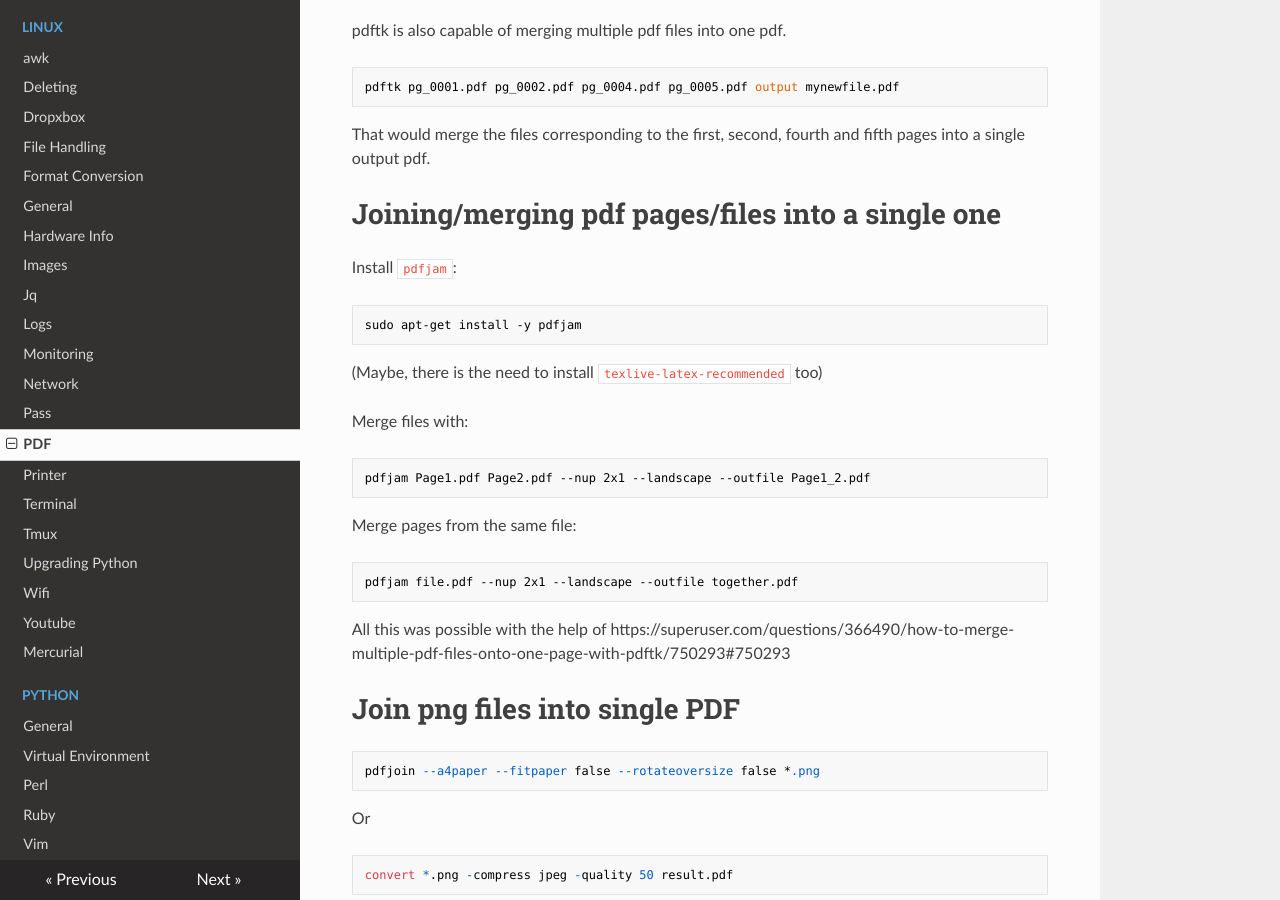
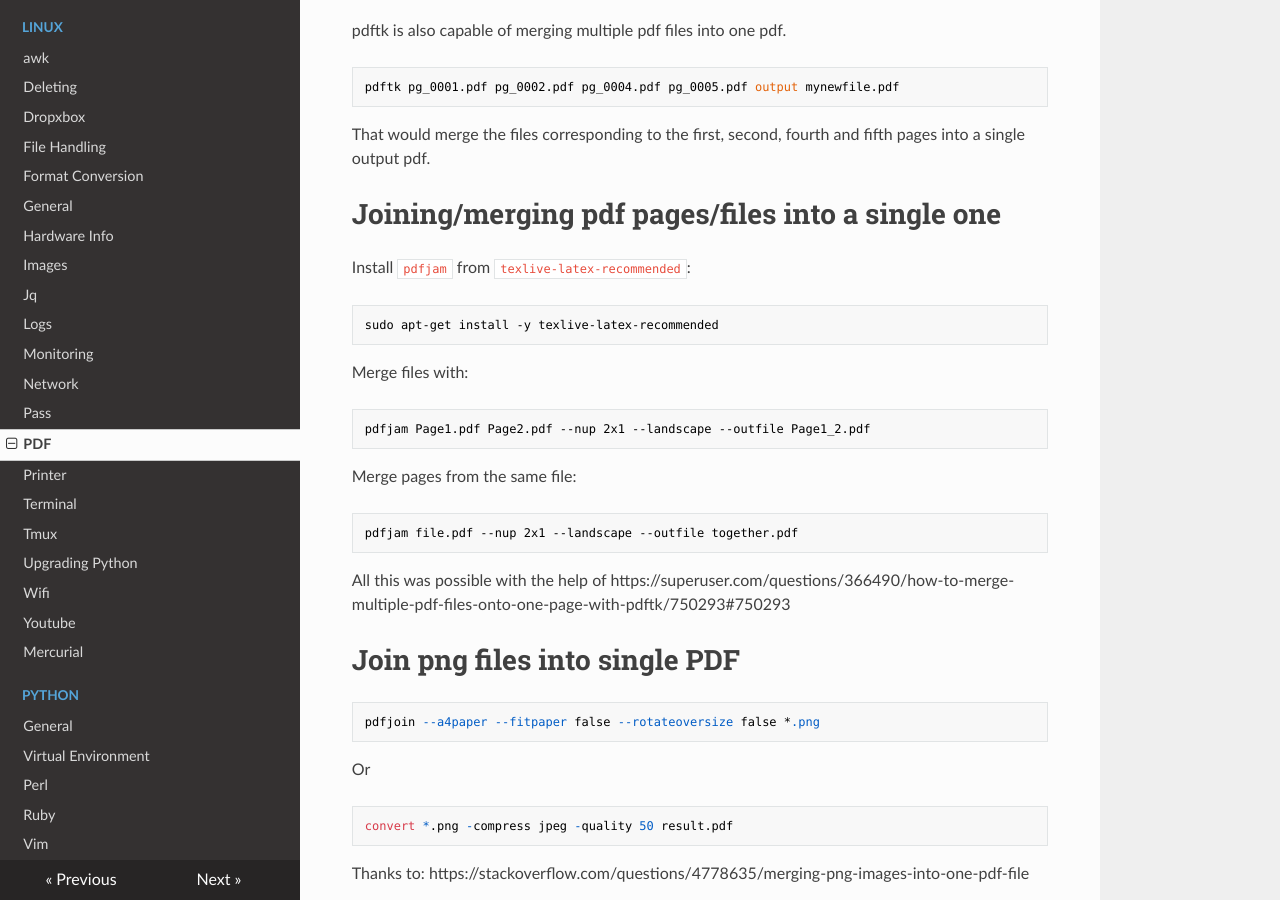
Before and after one commit to hposca/useful_notes, an MkDocs documentation site: the page built from docs/linux/pdf.md, in a window 1280 px wide and 900 px high, scrolled down 1220 px. Built offline with MkDocs 1.6.1, drawn with Linux system fonts in a browser that asks for light colours; nearby versions of some CDN libraries; old or Windows-style settings are respelled for this version of MkDocs.

Commit message:
Update package information

````diff
--- a/docs/linux/pdf.md
+++ b/docs/linux/pdf.md
@@ -50,13 +50,11 @@
 
 # Joining/merging pdf pages/files into a single one
 
-Install `pdfjam`:
+Install `pdfjam` from `texlive-latex-recommended`:
 
 ```bash
-sudo apt-get install -y pdfjam
+sudo apt-get install -y texlive-latex-recommended
 ```
-
-(Maybe, there is the need to install `texlive-latex-recommended` too)
 
 Merge files with:
 
````
